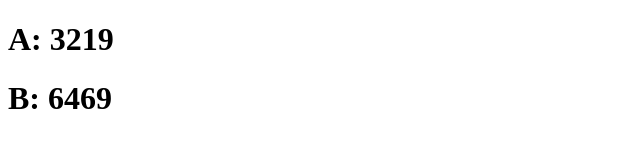
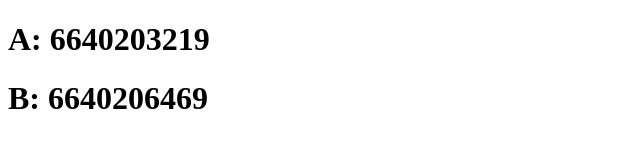
Before and after one commit to Paxius025/Lab3-3_collab_3219, a plain HTML site: page index.html in a window 1280 px wide. Shown: the whole page, without its empty margins (0-640 px from the left). Drawn offline with Linux system fonts and the light colour scheme.

Commit message:
Change to full code

```diff
--- a/index.html
+++ b/index.html
@@ -6,7 +6,7 @@
     <title>My Website</title>
 </head>
 <body>
-    <h1>A: 3219</h1>
-    <h1>B: 6469</h1>
+    <h1>A: 6640203219</h1>
+    <h1>B: 6640206469</h1>
 </body>
 </html>
```
